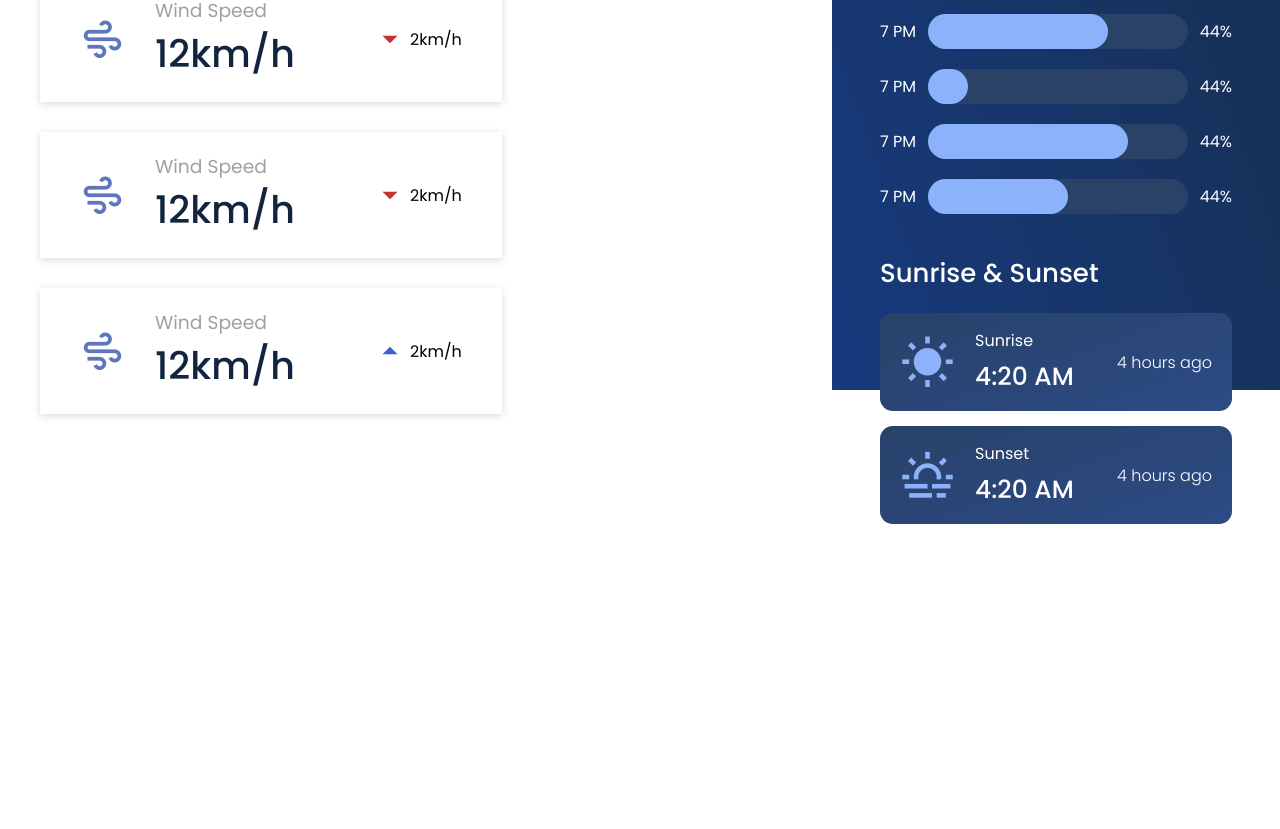
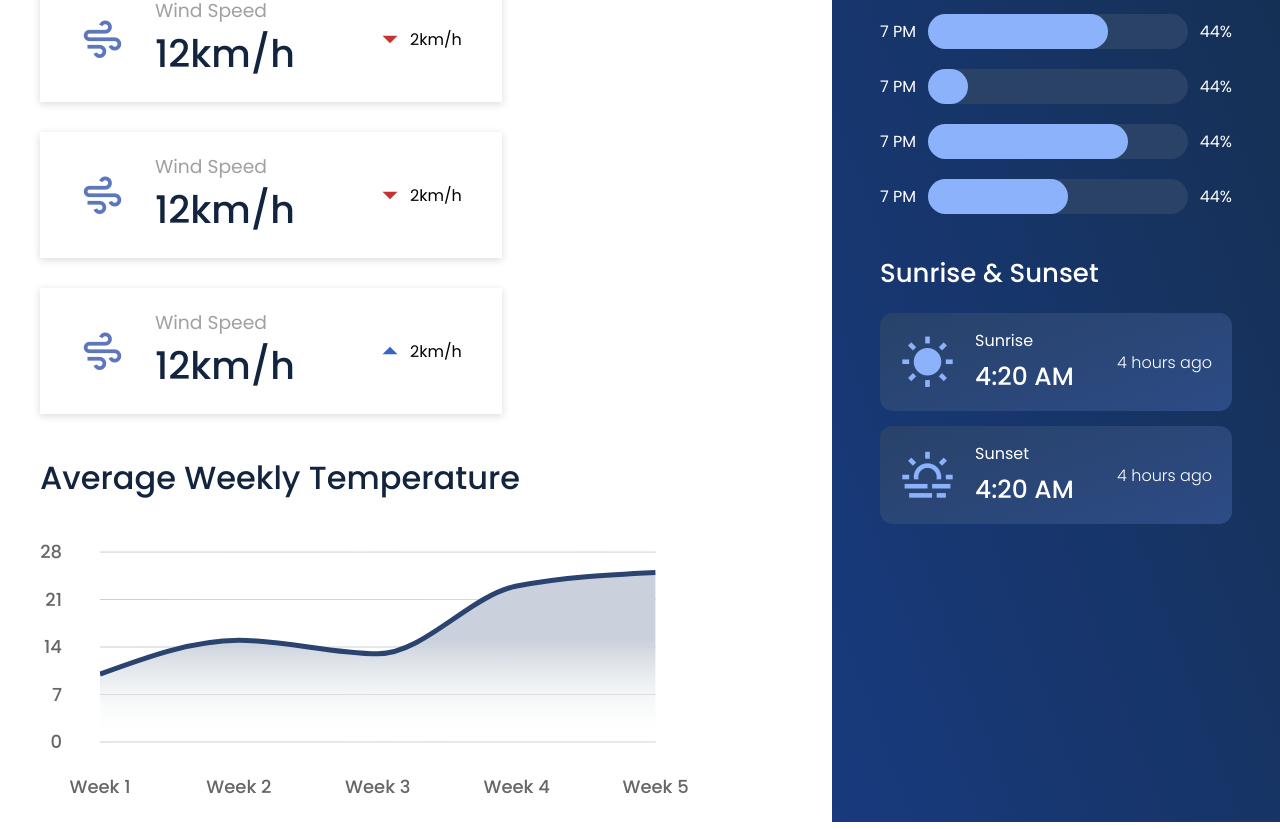
Before and after one commit to Edgallen/weather-app, a React app: page / in a window 1280 px wide. Shown: the part 410-1239 px from the top of the page. Before the commit the page ends 934 px from the top, so only its background shows below. Built offline with nearby package versions, Linux system fonts and the light colour scheme.

Commit message:
weeklyTemp

```diff
--- a/package.json
+++ b/package.json
@@ -19,6 +19,7 @@
     "@types/react-dom": "^18.0.6",
     "react": "^18.2.0",
     "react-dom": "^18.2.0",
+    "recharts": "^2.1.13",
     "remixicon": "^2.5.0"
   },
   "devDependencies": {
--- a/src/components/App/App.tsx
+++ b/src/components/App/App.tsx
@@ -2,17 +2,19 @@ import React from "react";
 import AppHeader from "../AppHeader/AppHeader";
 import Overview from "../Overview/Overview";
 import TodayPanel from "../TodayPanel/TodayPanel";
+import WeeklyTemp from "../WeeklyTemp/WeeklyTemp";
 import styles from "./App.module.scss";
 
 const App = () => {
   return (
-    <body className={styles.body}>
+    <div className={styles.body}>
       <Overview />
       <main className={styles.main}>
         <AppHeader />
         <TodayPanel />
+        <WeeklyTemp />
       </main>
-    </body>
+    </div>
   );
 };
 
--- a/src/components/Overview/Overview.module.scss
+++ b/src/components/Overview/Overview.module.scss
@@ -12,7 +12,7 @@ $vertical-padding: 40px;
   background: map-get($colors, 'dark-side', 'color-background');
   color: map-get($colors, 'dark-side', 'color-title');
   width: 35vw;
-  height: 100vh;
+  min-height: 100vh;
 }
 
 .overview__title {
--- /dev/null
+++ b/src/components/WeeklyTemp/WeeklyTemp.module.scss
@@ -0,0 +1,18 @@
+@import '../../assets/scss/color-palette';
+@import '../../assets/scss/shadows';
+
+.weeklyTemp {
+  margin-top: 40px;
+  padding: 0 40px;
+}
+
+.weeklyTemp__title {
+  font-size: 32px;
+  font-weight: 500;
+  color: map-get($colors, 'light-side', 'color-title');
+}
+
+.chart {
+  width: 65vw;
+  height: 320px;
+}
--- /dev/null
+++ b/src/components/WeeklyTemp/WeeklyTemp.tsx
@@ -0,0 +1,107 @@
+import React, { useState, FC } from 'react';
+import styles from './WeeklyTemp.module.scss';
+import { AreaChart, Area, XAxis, YAxis, CartesianGrid, Tooltip, ResponsiveContainer } from 'recharts';
+
+type TChartData = {
+  name: string,
+  temp: number,
+}
+
+type TTempChart = {
+  chartData: Array<TChartData>
+}
+
+const TempChart: FC<TTempChart> = ({ chartData }) => {
+  return (
+    <ResponsiveContainer width='80%' height='100%'>
+      <AreaChart
+        data={chartData}
+        margin={{
+          top: 50,
+          right: 50,
+          left: 0,
+          bottom: 50,
+        }}
+      >
+      <defs>
+        <linearGradient id="colorTemp" x1="0" y1="0" x2="0" y2="1">
+          <stop offset="40%" stopColor="#CAD1DC" stopOpacity={1}/>
+          <stop offset="95%" stopColor="#F5F8F7" stopOpacity={0}/>
+        </linearGradient>
+      </defs>
+        <CartesianGrid
+          strokeDasharray="1 0"
+          vertical={false}
+        />
+        <XAxis
+          dataKey="name"
+          axisLine={false}
+          tickLine={false}
+          style={{
+            fontSize: '18px',
+            fontWeight: '500'
+          }}
+          dy={30}
+        />
+        <YAxis
+          axisLine={false}
+          tickLine={false}
+          dx={-30}
+          style={{
+            fontSize: '18px',
+            fontWeight: '500'
+          }}
+        />
+        <Tooltip
+          cursor={{ stroke: '#617BAE', strokeWidth: 3 }}
+        />
+        <Area
+          type="monotone"
+          dataKey="temp"
+          stroke="#2B436F"
+          activeDot={{ stroke: '#FFFFFF', fill: '#3169FC', strokeWidth: 4, r: 10}}
+          strokeWidth={5}
+          fillOpacity={1}
+          fill="url(#colorTemp)"
+        />
+      </AreaChart>
+    </ResponsiveContainer>
+  )
+}
+
+const WeeklyTemp = () => {
+  const [chartData, setChartData] = useState([
+    {
+      name: 'Week 1',
+      temp: 10,
+    },
+    {
+      name: 'Week 2',
+      temp: 15,
+    },
+    {
+      name: 'Week 3',
+      temp: 13,
+    },
+    {
+      name: 'Week 4',
+      temp: 23,
+    },
+    {
+      name: 'Week 5',
+      temp: 25,
+    },
+  ]);
+
+  return (
+    <section className={styles.weeklyTemp}>
+      <h2 className={styles.weeklyTemp__title}>Average Weekly Temperature</h2>
+
+      <div className={styles.chart}>
+        <TempChart chartData={chartData} />
+      </div>
+    </section>
+  )
+}
+
+export default WeeklyTemp
```
Also changed, not shown: 1 other file (tests, documents, lock files or other folders).
